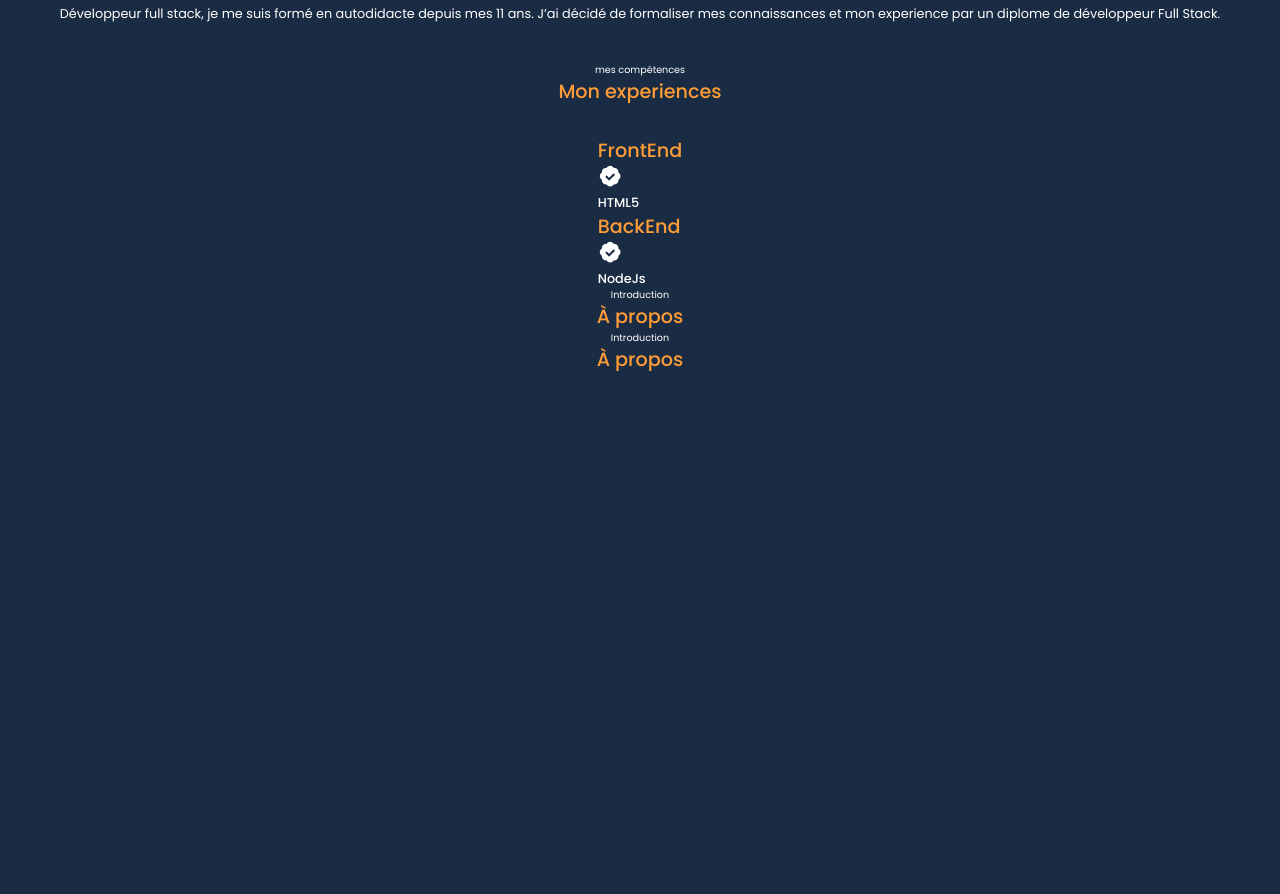
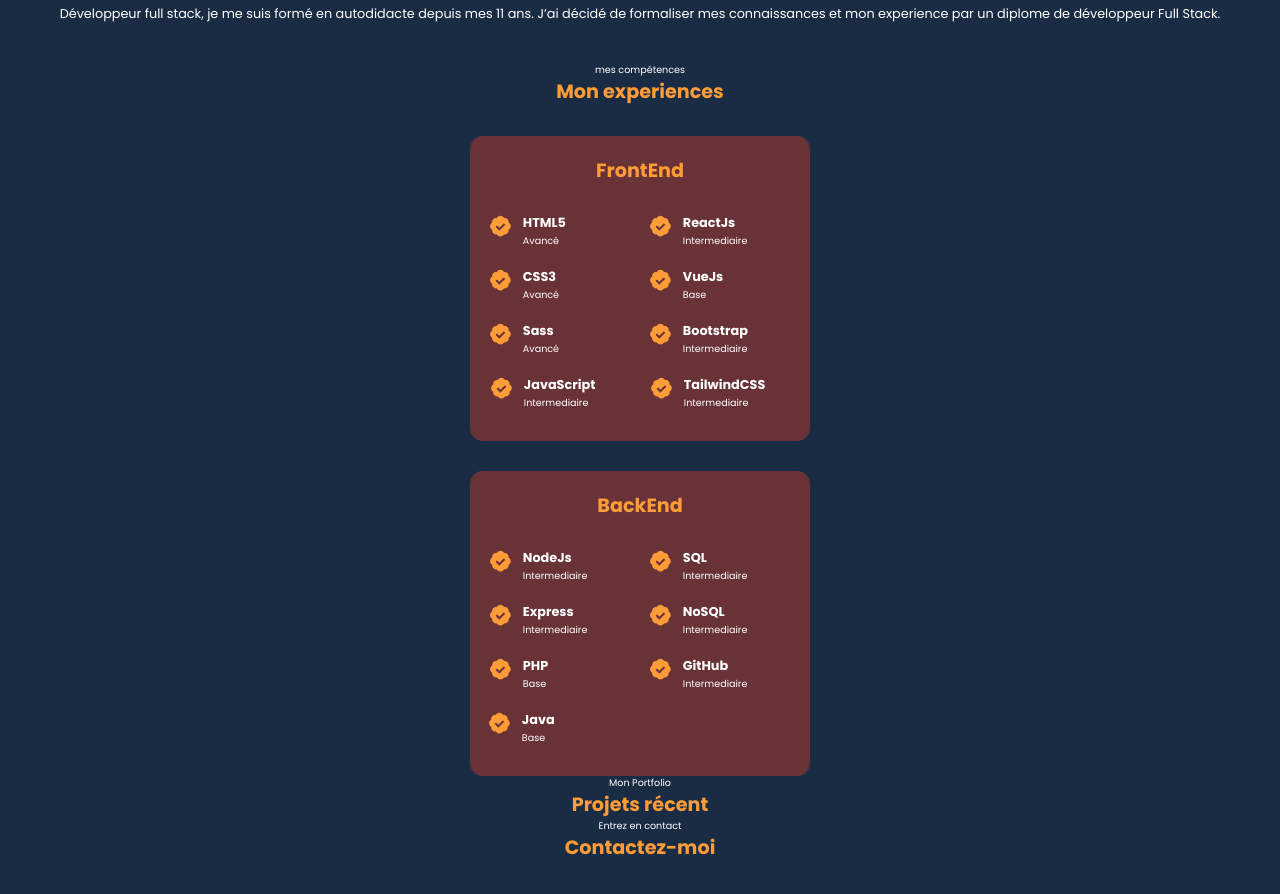
Before and after one commit to OlivierHette/react-portfolio, a React (Create React App) app: page / in a window 1280 px wide. Shown: the part 900-1794 px from the top of the page. Before the commit the page ends 1374 px from the top, so only its background shows below. Built offline with nearby package versions, Linux system fonts and the light colour scheme.

Commit message:
[FEATURE] Add of experiences html and styles

```diff
--- a/public/assets/styles/styles.css
+++ b/public/assets/styles/styles.css
@@ -75,12 +75,12 @@ span, p, h2, h4 {
 
 h3 {
   font-size: 1.2rem;
-  font-weight: 500;
+  font-weight: 600;
   color: rgb(254, 156, 55);
 }
 
 h4 {
-  font-weight: 500;
+  font-weight: 600;
 }
 
 .text-xs {
@@ -234,4 +234,44 @@ footer {
   margin: 0 10px;
 }
 
+.experiences__container {
+  display: flex;
+  flex-direction: column;
+  gap: 30px;
+}
+.experiences__container__ability {
+  display: flex;
+  flex-wrap: wrap;
+  justify-content: space-between;
+  align-items: center;
+  max-width: 320px;
+}
+.experiences__card {
+  background: rgb(105, 50, 55);
+  min-width: 300px;
+  display: flex;
+  flex-direction: column;
+  align-items: center;
+  gap: 20px;
+  border-radius: 13px;
+  padding: 20px 10px;
+  margin: 0 10px;
+}
+.experiences__ability {
+  width: 45%;
+  display: flex;
+  margin: 10px auto;
+}
+.experiences__ability > i {
+  color: rgb(254, 156, 55);
+}
+.experiences__ability-text {
+  width: 100%;
+  line-height: 1rem;
+  margin-left: 10px;
+}
+.experiences__ability:last-child {
+  margin: 10px 7px;
+}
+
 /*# sourceMappingURL=styles.css.map */
--- a/public/index.html
+++ b/public/index.html
@@ -30,9 +30,9 @@
     -->
     <title>React App</title>
   </head>
-  <body id="root">
+  <body>
     <noscript>You need to enable JavaScript to run this app.</noscript>
-    <!-- <div id="main"></div> -->
+    <div id="root"></div>
     <!--
       This HTML file is a template.
       If you open it directly in the browser, you will see an empty page.
--- a/src/components/Main.jsx
+++ b/src/components/Main.jsx
@@ -1,6 +1,25 @@
 import pdpImg from '../images/profile-image.webp'
 
 const aboutText = "Développeur full stack, je me suis formé en autodidacte depuis mes 11 ans. J’ai décidé de formaliser mes connaissances et mon experience par un diplome de développeur Full Stack."
+const abilityFront = [
+  { id: 1, name: 'HTML5', level: 'Avancé' },
+  { id: 2, name: 'ReactJs', level: 'Intermediaire' },
+  { id: 3, name: 'CSS3', level: 'Avancé' },
+  { id: 4, name: 'VueJs', level: 'Base' },
+  { id: 5, name: 'Sass', level: 'Avancé' },
+  { id: 6, name: 'Bootstrap', level: 'Intermediaire' },
+  { id: 7, name: 'JavaScript', level: 'Intermediaire' },
+  { id: 8, name: 'TailwindCSS', level: 'Intermediaire' }
+]
+const abilityBack = [
+  { id: 1, name: 'NodeJs', level: 'Intermediaire' },
+  { id: 2, name: 'SQL', level: 'Intermediaire' },
+  { id: 3, name: 'Express', level: 'Intermediaire' },
+  { id: 4, name: 'NoSQL', level: 'Intermediaire' },
+  { id: 5, name: 'PHP', level: 'Base' },
+  { id: 6, name: 'GitHub', level: 'Intermediaire' },
+  { id: 7, name: 'Java', level: 'Base' }
+]
 
 function Main() {
 
@@ -33,7 +52,7 @@ function Main() {
 
         <div className="about__container">
           <div className="about__item">
-            <i class='bx bx-code-curly bx-sm' ></i>
+            <i className='bx bx-code-curly bx-sm' ></i>
             <div className="about__item-text">
               <h4>Experiences</h4>
               <span className='text-xs'>+ 1 an</span>
@@ -49,7 +68,7 @@ function Main() {
           </div>
 
           <div className="about__item">
-            <i class='bx bxs-graduation bx-sm'></i>
+            <i className='bx bxs-graduation bx-sm'></i>
             <div className="about__item-text">
               <h4>Formation</h4>
               <span className='text-xs'>Bac +2</span>
@@ -57,7 +76,7 @@ function Main() {
           </div>
         </div>
 
-        <p className='about__content-text'>{aboutText}</p>
+        <p className='about__content-text' key={aboutText}>{aboutText}</p>
       </section>
 
       <section className="section experiences">
@@ -69,25 +88,39 @@ function Main() {
         <div className="experiences__container">
           <div className="experiences__card">
             <h3>FrontEnd</h3>
+              <div className="experiences__container__ability">
 
+                { abilityFront.map(ability => {
+                    return (
                         <div className="experiences__ability">
-              <i class='bx bxs-badge-check bx-sm'></i>
+                          <i className='bx bxs-badge-check bx-sm'></i>
                           <div className="experiences__ability-text">
-                <h4>HTML5</h4>
-                <span></span>
+                            <h4 key={ability.id}>{ability.name}</h4>
+                            <span className='text-xs'>{ability.level}</span>
                           </div>
+                        </div>
+                    )
+                  })
+                }
               </div>
 
           </div>
 
           <div className="experiences__card">
             <h3>BackEnd</h3>
+              <div className="experiences__container__ability">
+                { abilityBack.map(ability => {
+                    return (
                         <div className="experiences__ability">
-            <i class='bx bxs-badge-check bx-sm'></i>
+                          <i className='bx bxs-badge-check bx-sm'></i>
                           <div className="experiences__ability-text">
-                <h4>NodeJs</h4>
-                <span></span>
+                            <h4 key={ability.id}>{ability.name}</h4>
+                            <span className='text-xs'>{ability.level}</span>
                           </div>
+                        </div>
+                    )
+                  })
+                }
               </div>
           </div>
         </div>
@@ -95,16 +128,16 @@ function Main() {
 
       <section className="projects">
         <div className="section__title">
-          <span className='text-xs'>Introduction</span>
-          <h3>À propos</h3>
+          <span className='text-xs'>Mon Portfolio</span>
+          <h3>Projets récent</h3>
         </div>
 
       </section>
 
       <section className="contact">
         <div className="section__title">
-          <span className='text-xs'>Introduction</span>
-          <h3>À propos</h3>
+          <span className='text-xs'>Entrez en contact</span>
+          <h3>Contactez-moi</h3>
         </div>
       </section>
     </main>
--- a/src/index.js
+++ b/src/index.js
@@ -4,8 +4,8 @@ import { BrowserRouter, Routes, Route } from 'react-router-dom';
 import App from './App';
 import reportWebVitals from './reportWebVitals';
 
-// const root = ReactDOM.createRoot(document.getElementById('main'));
-const root = ReactDOM.createRoot(document.querySelector('body'));
+const root = ReactDOM.createRoot(document.getElementById('root'));
+// const root = ReactDOM.createRoot(document.querySelector('body'));
 root.render(
   <React.StrictMode>
     <BrowserRouter>
--- a/src/styles/base/_typo.scss
+++ b/src/styles/base/_typo.scss
@@ -9,11 +9,11 @@ span, p, h2, h4 {
 
 h3 {
   font-size: 1.2rem;
-  font-weight: 500;
+  font-weight: 600;
   color: $quaternary-color;
 }
 h4 {
-  font-weight: 500;
+  font-weight: 600;
 }
 
 .text-xs {
--- a/src/styles/layout/_experiences.scss
+++ b/src/styles/layout/_experiences.scss
@@ -0,0 +1,48 @@
+.experiences {
+  &__container {
+    display: flex;
+    flex-direction: column;
+    gap: 30px;
+
+    &__ability {
+      display: flex;
+      flex-wrap: wrap;
+      justify-content: space-between;
+      align-items: center;
+      max-width: 320px;
+    }
+
+  }
+
+  &__card {
+    background: $secondary-color;
+    min-width: 300px;
+    display: flex;
+    flex-direction: column;
+    align-items: center;
+    gap: 20px;
+    border-radius: 13px;
+    padding: 20px 10px;
+    margin: 0 10px;
+  }
+
+  &__ability {
+    width: 45%;
+    display: flex;
+    margin: 10px auto;
+
+    & > i {
+      color: $quaternary-color;
+    }
+
+    &-text {
+      width: 100%;
+      line-height: 1rem;
+      margin-left: 10px;
+    }
+
+    &:last-child {
+      margin: 10px 7px;
+    }
+  }
+}
```
Also changed, not shown: public/manifest.json, 1 other file (tests, documents, lock files or other folders). Lines whose indentation alone changed are shown as unchanged.
